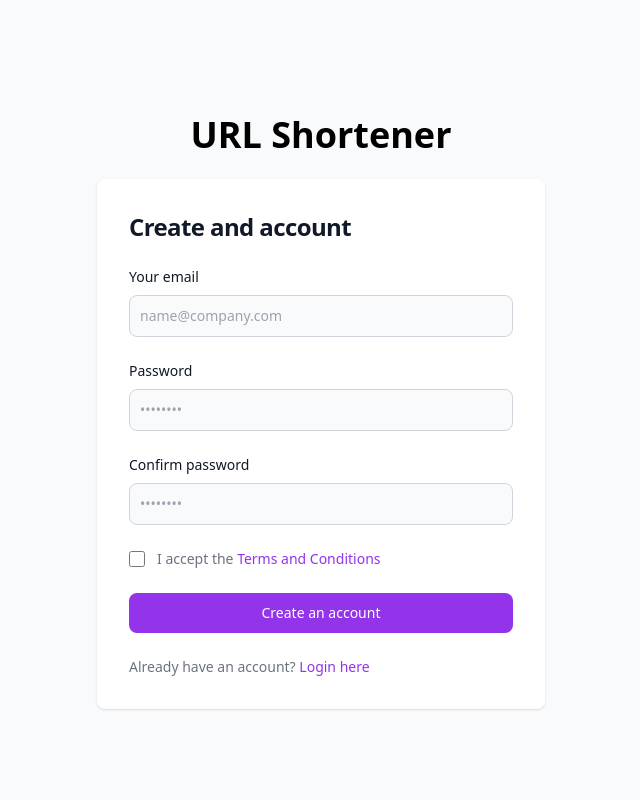
After one commit to MahekUnnisa/URL-Shortener-Web-app, a Django app: page /signup in a window 1280 px wide. The commit adds this page. Shown: the whole page, without its empty margins (319-959 px from the left). Run offline with Django 4.2, Linux system fonts and the light colour scheme; some libraries are stand-ins or nearby versions.

Commit message:
Hero section and Forms frontend

```diff
--- a/URLShortener/App/urls.py
+++ b/URLShortener/App/urls.py
@@ -2,5 +2,7 @@ from django.urls import path
 from . import views
 
 urlpatterns = [
-    path('',views.index,name='Home')
+    path('',views.index,name='Home'),
+    path('login',views.login, name='Login'),
+    path('signup',views.signup, name='Signup'),
 ]
--- a/URLShortener/App/views.py
+++ b/URLShortener/App/views.py
@@ -3,3 +3,9 @@ from django.shortcuts import render
 # Create your views here.
 def index(request):
     return render(request,'App/index.html')
+
+def login(request):
+    return render(request,'App/login.html')
+
+def signup(request):
+    return render(request,'App/signup.html')
--- /dev/null
+++ b/URLShortener/templates/App/signup.html
@@ -0,0 +1,50 @@
+<!DOCTYPE html>
+<html lang="en">
+<head>
+    <meta charset="UTF-8">
+    <meta http-equiv="X-UA-Compatible" content="IE=edge">
+    <meta name="viewport" content="width=device-width, initial-scale=1.0">
+    <script src="https://cdn.tailwindcss.com"></script>
+    <title>Login</title>
+</head>
+<body>
+    <section class="bg-gray-50 dark:bg-gray-900">
+        <div class="flex flex-col items-center justify-center px-6 py-8 mx-auto md:h-screen lg:py-0">
+            <h2 class="text-center font-bold my-6 text-4xl">URL Shortener</h2>
+            <div class="w-full bg-white rounded-lg shadow dark:border md:mt-0 sm:max-w-md xl:p-0 dark:bg-gray-800 dark:border-gray-700">
+                <div class="p-6 space-y-4 md:space-y-6 sm:p-8">
+                    <h1 class="text-xl font-bold leading-tight tracking-tight text-gray-900 md:text-2xl dark:text-white">
+                        Create and account
+                    </h1>
+                    <form class="space-y-4 md:space-y-6" action="#">
+                        <div>
+                            <label for="email" class="block mb-2 text-sm font-medium text-gray-900 dark:text-white">Your email</label>
+                            <input type="email" name="email" id="email" class="bg-gray-50 border border-gray-300 text-gray-900 sm:text-sm rounded-lg focus:ring-purple-600 focus:border-purple-600 block w-full p-2.5 dark:bg-gray-700 dark:border-gray-600 dark:placeholder-gray-400 dark:text-white dark:focus:ring-blue-500 dark:focus:border-blue-500" placeholder="name@company.com" required="">
+                        </div>
+                        <div>
+                            <label for="password" class="block mb-2 text-sm font-medium text-gray-900 dark:text-white">Password</label>
+                            <input type="password" name="password" id="password" placeholder="••••••••" class="bg-gray-50 border border-gray-300 text-gray-900 sm:text-sm rounded-lg focus:ring-purple-600 focus:border-purple-600 block w-full p-2.5 dark:bg-gray-700 dark:border-gray-600 dark:placeholder-gray-400 dark:text-white dark:focus:ring-blue-500 dark:focus:border-blue-500" required="">
+                        </div>
+                        <div>
+                            <label for="confirm-password" class="block mb-2 text-sm font-medium text-gray-900 dark:text-white">Confirm password</label>
+                            <input type="confirm-password" name="confirm-password" id="confirm-password" placeholder="••••••••" class="bg-gray-50 border border-gray-300 text-gray-900 sm:text-sm rounded-lg focus:ring-purple-600 focus:border-purple-600 block w-full p-2.5 dark:bg-gray-700 dark:border-gray-600 dark:placeholder-gray-400 dark:text-white dark:focus:ring-blue-500 dark:focus:border-blue-500" required="">
+                        </div>
+                        <div class="flex items-start">
+                            <div class="flex items-center h-5">
+                              <input id="terms" aria-describedby="terms" type="checkbox" class="w-4 h-4 border border-gray-300 rounded bg-gray-50 focus:ring-3 focus:ring-purple-300 dark:bg-gray-700 dark:border-gray-600 dark:focus:ring-purple-600 dark:ring-offset-gray-800" required="">
+                            </div>
+                            <div class="ml-3 text-sm">
+                              <label for="terms" class="font-light text-gray-500 dark:text-gray-300">I accept the <a class="font-medium text-purple-600 hover:underline dark:text-purple-500" href="#">Terms and Conditions</a></label>
+                            </div>
+                        </div>
+                        <button type="submit" class="w-full text-white bg-purple-600 hover:bg-purple-700 focus:ring-4 focus:outline-none focus:ring-purple-300 font-medium rounded-lg text-sm px-5 py-2.5 text-center dark:bg-purple-600 dark:hover:bg-purple-700 dark:focus:ring-purple-800">Create an account</button>
+                        <p class="text-sm font-light text-gray-500 dark:text-gray-400">
+                            Already have an account? <a href="/login" class="font-medium text-purple-600 hover:underline dark:text-purple-500">Login here</a>
+                        </p>
+                    </form>
+                </div>
+            </div>
+        </div>
+      </section>
+</body>
+</html>
```
Also changed, not shown: URLShortener/templates/App/index.html (+7 -7 lines), URLShortener/templates/App/login.html (added, +38 -0 lines), 1 other file.
